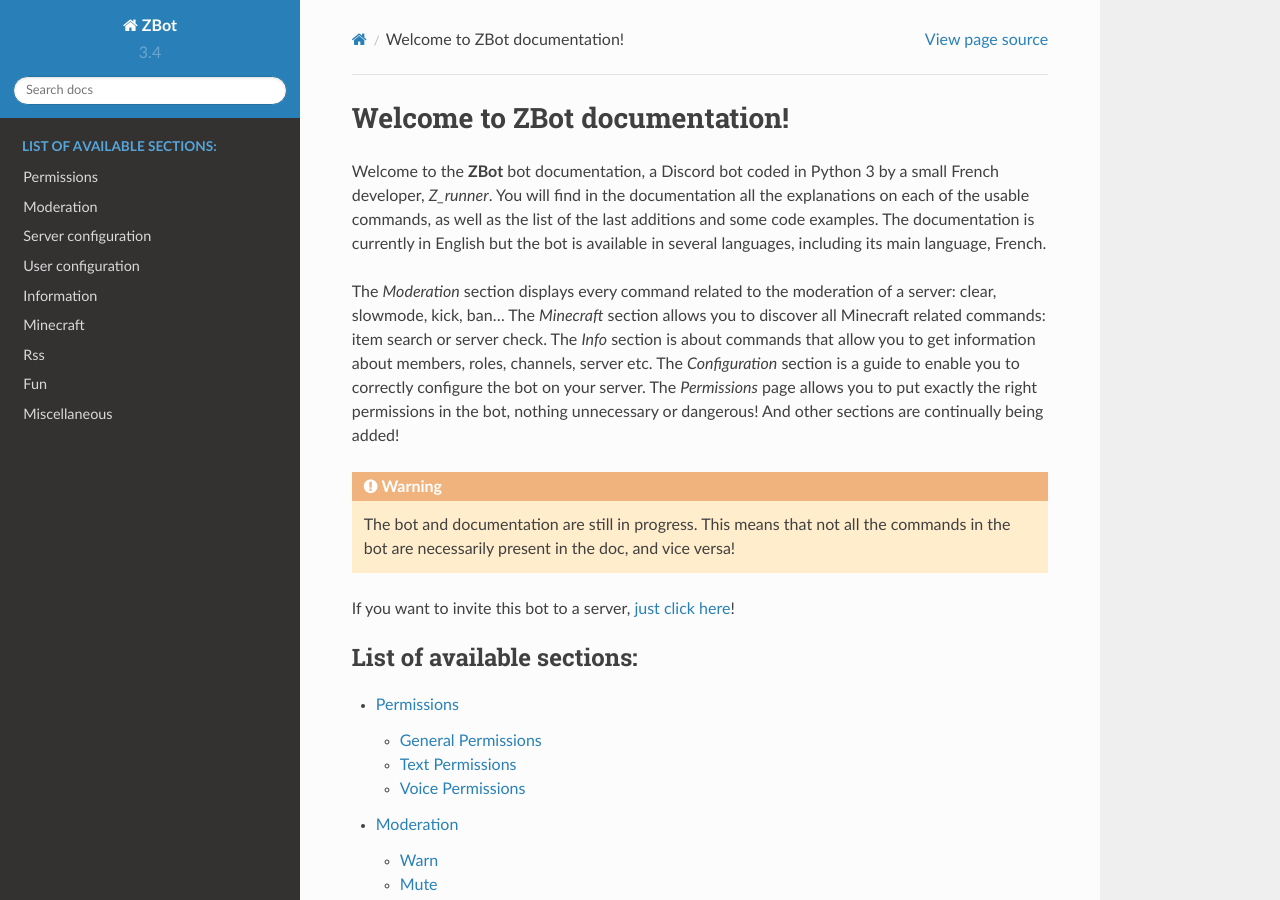
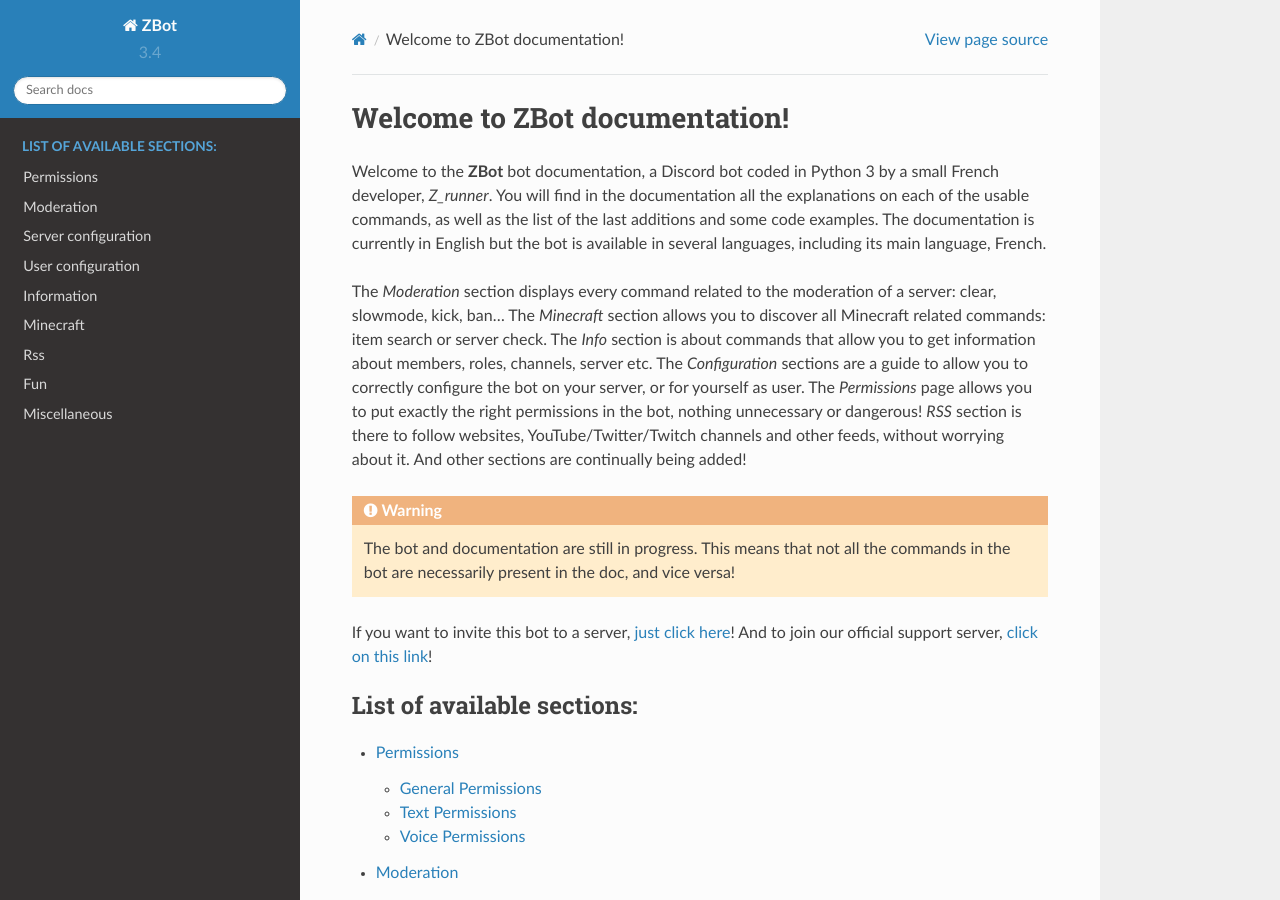
Before and after one commit to Axobot-org/Axobot, a Sphinx documentation site: the page built from docs/index.rst, in a window 1280 px wide and 900 px high. Built offline with Sphinx 7.4.7 and the Read the Docs theme 2.0.0, drawn with Linux system fonts in a browser that asks for light colours.

Commit message:
[update] intro of doc

```diff
--- a/docs/index.rst
+++ b/docs/index.rst
@@ -8,11 +8,12 @@
 
 Welcome to the **ZBot** bot documentation, a Discord bot coded in Python 3 by a small French developer, *Z_runner*. You will find in the documentation all the explanations on each of the usable commands, as well as the list of the last additions and some code examples. The documentation is currently in English but the bot is available in several languages, including its main language, French.
 
-The `Moderation` section displays every command related to the moderation of a server: clear, slowmode, kick, ban... The `Minecraft` section allows you to discover all Minecraft related commands: item search or server check. The `Info` section is about commands that allow you to get information about members, roles, channels, server etc. The `Configuration` section is a guide to enable you to correctly configure the bot on your server. The `Permissions` page allows you to put exactly the right permissions in the bot, nothing unnecessary or dangerous! And other sections are continually being added!
+The `Moderation` section displays every command related to the moderation of a server: clear, slowmode, kick, ban... The `Minecraft` section allows you to discover all Minecraft related commands: item search or server check. The `Info` section is about commands that allow you to get information about members, roles, channels, server etc. The `Configuration` sections are a guide to allow you to correctly configure the bot on your server, or for yourself as user. The `Permissions` page allows you to put exactly the right permissions in the bot, nothing unnecessary or dangerous! `RSS` section is there to follow websites, YouTube/Twitter/Twitch channels and other feeds, without worrying about it. And other sections are continually being added!
 
 .. warning:: The bot and documentation are still in progress. This means that not all the commands in the bot are necessarily present in the doc, and vice versa!
 
 If you want to invite this bot to a server, `just click here <https://discordapp.com/oauth2/authorize?client_id=486896267788812288&scope=bot&permissions=1007021171>`_!
+And to join our official support server, `click on this link <https://discord.gg/N55zY88>`_!
 
 .. toctree::
    :maxdepth: 2
```
